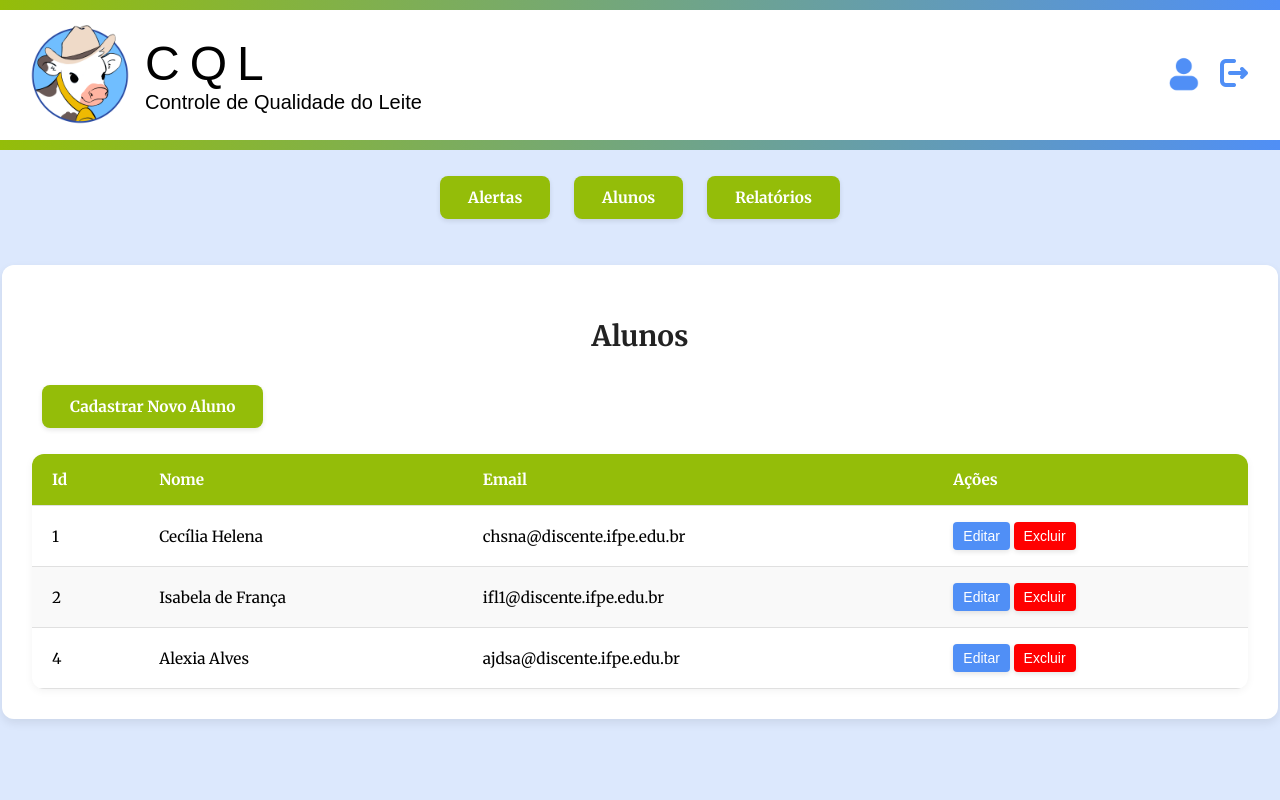
After one commit to Bluinha/projetoWeb, a PHP site: page /projetoWeb/professor/area_professor.php in a window 1280 px wide, after a click on "Alunos". The commit adds this page. Run offline with PHP 8.4, Linux system fonts and the light colour scheme; data comes from the database, SQL or seed files in the repository; tables that the repository leaves empty hold one stand-in row (values such as "Sample post").

Commit message:
pagina do professor atualizada

```diff
--- a/BackEnd/listar_alertas.php
+++ b/BackEnd/listar_alertas.php
@@ -1,8 +1,25 @@
 <?php
-include('conexao.php');
+require("conexao.php");
 
-$stmt = $banco->query("SELECT * FROM alertas");
-
+// Consulta os alertas com o nome da vaca (join com a tabela vacas)
+$sql = "
+    SELECT a.id_alerta, a.id_vaca, v.nome AS nome_vaca, a.mensagem
+    FROM alertas a
+    INNER JOIN vacas v ON a.id_vaca = v.id_vaca
+    ORDER BY a.id_alerta DESC
+";
+$stmt = $banco->query($sql);
 $alertas = $stmt->fetchAll(PDO::FETCH_ASSOC);
 
+if (count($alertas) > 0) {
+    foreach ($alertas as $alerta) {
+        echo "<tr>";
+        echo "<td>{$alerta['nome_vaca']}</td>";
+        echo "<td>{$alerta['mensagem']}</td>";
+        echo "<td>" . date('d/m/Y H:i') . "</td>"; // Simulando data atual como "data de criação"
+        echo "</tr>";
+    }
+} else {
+    echo "<tr><td colspan='3'><strong>Nenhum alerta encontrado</strong></td></tr>";
+}
 ?>
--- /dev/null
+++ b/BackEnd/listar_alunos.php
@@ -0,0 +1,23 @@
+<?php
+require("conexao.php");
+
+// Busca apenas os usuários com tipo_usuario igual a 'aluno'
+$stmt = $banco->query("SELECT * FROM usuarios WHERE tipo_usuario = 'aluno'");
+$alunos = $stmt->fetchAll(PDO::FETCH_ASSOC);
+
+if (count($alunos) > 0) {
+    foreach ($alunos as $aluno) {
+        echo "<tr data-id='{$aluno['id_usuario']}'>";
+        echo "<td>{$aluno['id_usuario']}</td>";
+        echo "<td>{$aluno['nome']}</td>";
+        echo "<td>{$aluno['email']}</td>";
+        echo "<td>
+                <button class='btn-editar' onclick='editarAluno({$aluno['id_usuario']}, this)'>Editar</button>
+                <button class='btn-excluir' onclick='excluirAluno({$aluno['id_usuario']}, this)'>Excluir</button>
+              </td>";
+        echo "</tr>";
+    }
+} else {
+    echo "<tr><td colspan='4'><strong>Nenhum aluno encontrado</strong></td></tr>";
+}
+?>
--- a/BackEnd/logar.php
+++ b/BackEnd/logar.php
@@ -18,7 +18,7 @@ if ($email && $senha) {
         $_SESSION['tipo_usuario'] = $usuario['tipo_usuario'];
 
         if ($usuario['tipo_usuario'] === 'professor') {
-            header("Location:  ../FrontEnd/professor/area_professor.html");
+            header("Location:  ../FrontEnd/professor/area_professor.php");
             exit();
         } elseif ($usuario['tipo_usuario'] === 'aluno') {
             header("Location:  ../FrontEnd/aluno/area_comum_aluno.php");
--- a/FrontEnd/aluno/area_comum_aluno.php
+++ b/FrontEnd/aluno/area_comum_aluno.php
@@ -1,5 +1,6 @@
 <?php
 session_start();
+include("../../BackEnd/criar_alerta.php");
 ?>
 <!DOCTYPE html>
 <html lang="pt-br">
--- a/FrontEnd/professor/area_professor.html
+++ b/FrontEnd/professor/area_professor.php
@@ -1,15 +1,17 @@
+<?php
+session_start();
+?>
 <!DOCTYPE html>
 <html lang="pt-br">
 
 <head>
   <meta charset="UTF-8" />
   <meta name="viewport" content="width=device-width, initial-scale=1.0" />
-  <link rel="shortcut icon" href="../img/vaquinhaa.png" type="image/x-icon" />
+  <link rel="shortcut icon" href="../imgs/IconeProjeto.png" type="image/x-icon" />
   <title>Página do Professor</title>
   <link rel="stylesheet" href="../style/usuario.css" />
   <link rel="stylesheet" href="../style/professor.css" />
   <link rel="stylesheet" href="../style/variaveis.css" />
-  <link rel="stylesheet" href="../style/abas_professor.css" />
 </head>
 
 <body>
@@ -46,14 +48,42 @@
     <section id="alertas" class="aba-conteudo">
       <h2>Alertas</h2>
       <article id="conteudo-alertas">
-        <!-- PHP aqui -->
+        <table class="tabela" id="id-alertas">
+          <thead>
+            <tr>
+              <th>Vaca</th>
+              <th>Alerta</th>
+              <th>Data</th>
+            </tr>
+          </thead>
+          <tbody>
+            <?php require('../../BackEnd/listar_alertas.php') ?>
+          </tbody>
+        </table>
       </article>
     </section>
 
     <section id="alunos" class="aba-conteudo" style="display:none">
       <h2>Alunos</h2>
+      <button class="btn-adicionar" onclick="abrirFormularioCadastro()">
+        Cadastrar Novo Aluno
+      </button>
       <article id="conteudo-alunos">
-        <!-- PHP aqui -->
+
+        <table class="tabela" id="id-alertas">
+          <thead>
+            <tr>
+              <th>Id</th>
+              <th>Nome</th>
+              <th>Email</th>
+              <th>Ações</th>
+            </tr>
+          </thead>
+          <tbody>
+            <?php require('../../BackEnd/listar_alunos.php') ?>
+          </tbody>
+        </table>
+
       </article>
     </section>
 
@@ -68,4 +98,5 @@
   <script src="script.js"></script>
   <script src="../script_sair.js"></script>
 </body>
+
 </html>
--- a/FrontEnd/style/professor.css
+++ b/FrontEnd/style/professor.css
@@ -0,0 +1,157 @@
+body {
+    background-color: rgba(80, 143, 246, 0.2);
+    font-family: var(--fonte-padrao);
+    font-size: clamp(14px, 1.2vw, 16px);
+}
+
+nav {
+    margin: 20px;
+    text-align: center;
+}
+
+/* === APLICAÇÃO GERAL NAS ABAS === */
+.aba-conteudo {
+    background-color: var(--cor-header);
+    border-radius: 12px;
+    padding: 30px;
+    max-width: 95%;
+    margin: 40px auto;
+    box-shadow: 0 4px 10px rgba(0, 0, 0, 0.08);
+    font-family: var(--fonte-padrao);
+}
+
+/* Títulos das abas */
+.aba-conteudo h2 {
+    text-align: center;
+    font-size: clamp(22px, 2.5vw, 28px);
+    margin-bottom: 25px;
+    color: #222;
+}
+
+/* === TABELA estilo "Lista de Vacas" === */
+.tabela {
+    width: 100%;
+    border-collapse: separate;
+    border-spacing: 0;
+    margin-top: 20px;
+    background-color: white;
+    border-radius: 12px;
+    overflow: hidden;
+    font-family: var(--fonte-padrao);
+    font-size: clamp(14px, 1.2vw, 16px);
+    box-shadow: 0 2px 8px rgba(0, 0, 0, 0.05);
+}
+
+.tabela thead {
+    background: var(--cor-destaque1);
+    color: white;
+}
+
+.tabela th,
+.tabela td {
+    padding: 16px 20px;
+    text-align: left;
+    border-bottom: 1px solid #e0e0e0;
+}
+
+.tabela tbody tr:nth-child(even) {
+    background-color: #f9f9f9;
+}
+
+.tabela tbody tr:hover {
+    background-color: #e6f0ff;
+    /* azul clarinho igual ao hover da vacas */
+    transition: background-color 0.3s ease;
+}
+
+.tablink, .btn-adicionar {
+  padding: 12px 28px;
+  margin: 6px 10px;
+  background-color: var(--cor-destaque1);
+  color: white;
+  border: none;
+  border-radius: 8px;
+  font-weight: bold;
+  font-size: clamp(14px, 1.2vw, 16px);
+  font-family: var(--fonte-padrao);
+  cursor: pointer;
+  transition: all 0.3s ease;
+  box-shadow: 0 2px 5px rgba(0,0,0,0.1);
+}
+
+.tablink:hover, .btn-adicionar:hover {
+  background-color: var(--cor-destaque2);
+  transform: translateY(-2px);
+  box-shadow: 0 4px 8px rgba(0,0,0,0.15);
+}
+
+.tablink:active, .btn-adicionar:active {
+  transform: translateY(0);
+  box-shadow: 0 2px 5px rgba(0,0,0,0.1);
+}
+
+
+/*== BOTÕES ==*/
+.btn-editar {
+  background-color: var(--cor-destaque2);
+  color: white;
+  border: none;
+  padding: 6px 10px;
+  border-radius: 4px;
+  cursor: pointer;
+  font-size: 14px;
+  font-weight: 500;
+  transition: all 0.3s ease;
+  box-shadow: 0 2px 5px rgba(0,0,0,0.1);
+}
+
+.btn-editar:hover {
+  background-color: var(--cor-destaque2);
+  transform: translateY(-1px);
+  box-shadow: 0 4px 8px rgba(0,0,0,0.15);
+}
+
+.btn-editar:active {
+  transform: translateY(0);
+  box-shadow: 0 2px 5px rgba(0,0,0,0.1);
+}
+
+.btn-excluir {
+  background-color: red;
+  color: white;
+  border: none;
+  padding: 6px 10px;
+  border-radius: 4px;
+  cursor: pointer;
+  font-size: 14px;
+  font-weight: 500;
+  transition: all 0.3s ease;
+  box-shadow: 0 2px 5px rgba(0,0,0,0.1);
+}
+
+.btn-excluir:hover {
+  background-color: #cc0000;
+  transform: translateY(-1px);
+  box-shadow: 0 4px 8px rgba(0,0,0,0.15);
+}
+
+.btn-excluir:active {
+  transform: translateY(0);
+  box-shadow: 0 2px 5px rgba(0,0,0,0.1);
+}
+
+
+/* === RESPONSIVIDADE=== */
+@media (max-width: 768px) {
+
+    .tabela th,
+    .tabela td {
+        padding: 12px;
+    }
+
+    .tablink {
+        padding: 10px 20px;
+        font-size: 13px;
+        margin: 6px 8px;
+    }
+}
```
Also changed, not shown: BackEnd/cadastrar_alerta.php (deleted, +0 -21 lines), BackEnd/criar_alerta.php (added, +69 -0 lines), FrontEnd/style/abas_professor.css (deleted, +0 -35 lines).
